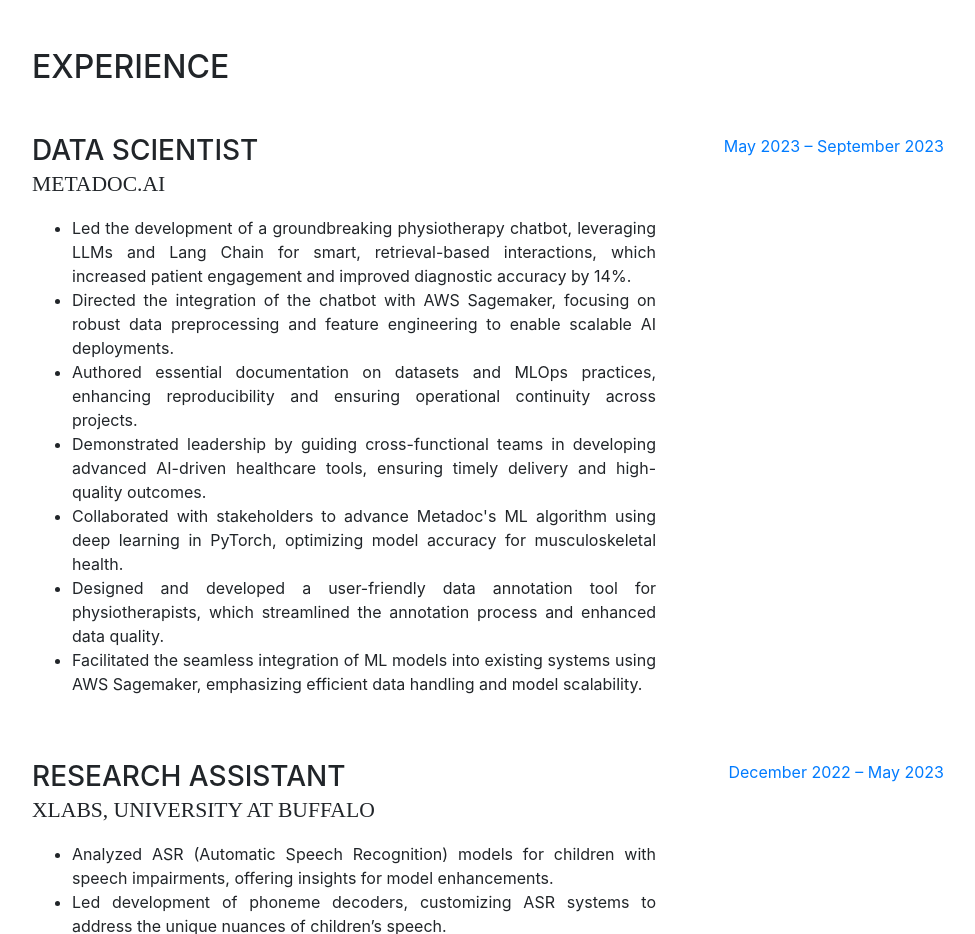
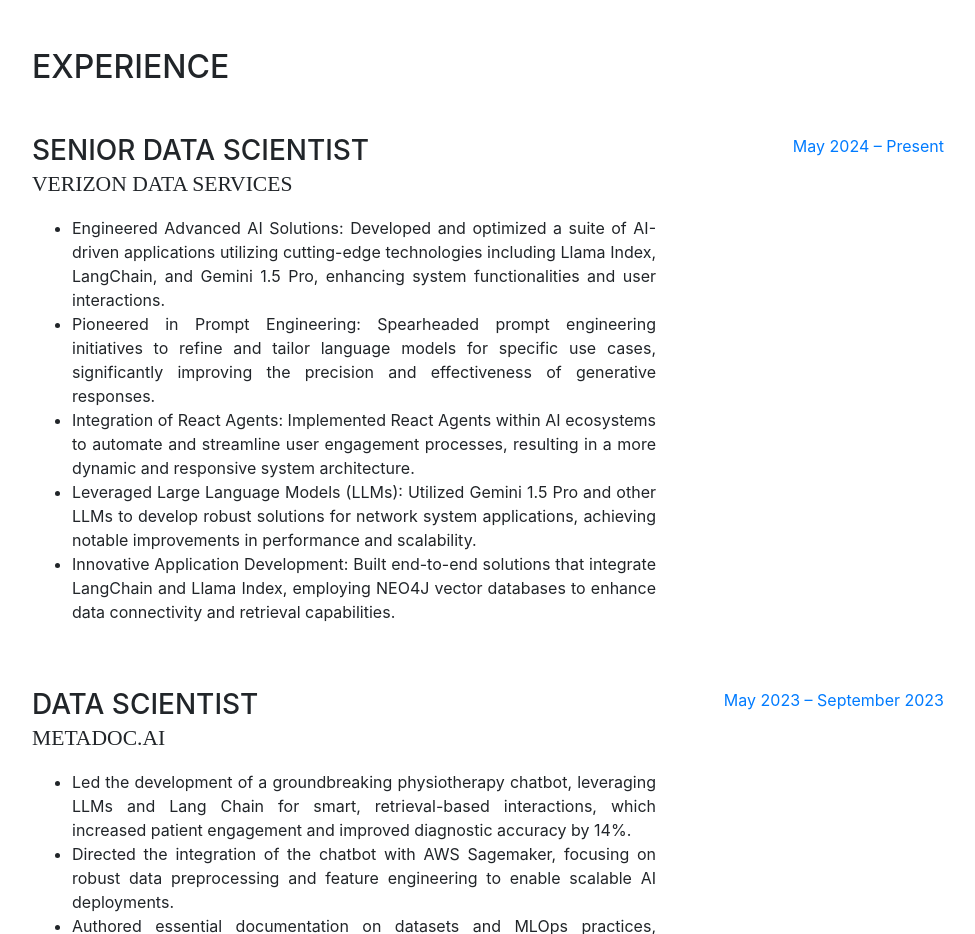
Before and after one commit to raakhal-rapolu/raakhal-rapolu.github.io, a website with bundled scripts: page index.html in a window 1280 px wide. Shown: the part 800-1734 px from the top of the page, without its empty margins (288-1263 px from the left). Built offline with nearby package versions, Linux system fonts and the light colour scheme; a web font is replaced by a local one.

Commit message:
updated exp

```diff
--- a/index.html
+++ b/index.html
@@ -105,6 +105,24 @@
       <section class="resume-section p-3 p-lg-5 d-flex flex-column" id="experience">
         <div class="my-auto">
           <h2 class="mb-5">Experience</h2>
+
+          <div class="resume-item d-flex flex-column flex-md-row mb-5">
+            <div class="resume-content mr-auto">
+              <h3 class="mb-0">Senior Data Scientist</h3>
+              <div class="subheading mb-3">Verizon Data Services</div>
+              <ul style="text-align: justify;">
+                <li>Engineered Advanced AI Solutions: Developed and optimized a suite of AI-driven applications utilizing cutting-edge technologies including Llama Index, LangChain, and Gemini 1.5 Pro, enhancing system functionalities and user interactions.</li>
+                <li>Pioneered in Prompt Engineering: Spearheaded prompt engineering initiatives to refine and tailor language models for specific use cases, significantly improving the precision and effectiveness of generative responses.</li>
+                <li>Integration of React Agents: Implemented React Agents within AI ecosystems to automate and streamline user engagement processes, resulting in a more dynamic and responsive system architecture.</li>
+                <li>Leveraged Large Language Models (LLMs): Utilized Gemini 1.5 Pro and other LLMs to develop robust solutions for network system applications, achieving notable improvements in performance and scalability.</li>
+                <li>Innovative Application Development: Built end-to-end solutions that integrate LangChain and Llama Index, employing NEO4J vector databases to enhance data connectivity and retrieval capabilities.</li>
+              </ul>
+            </div>
+            <div class="resume-date text-md-right">
+              <span class="text-primary">May 2024 – Present</span>
+            </div>
+          </div>
+
 
           <div class="resume-item d-flex flex-column flex-md-row mb-5">
             <div class="resume-content mr-auto">
```
